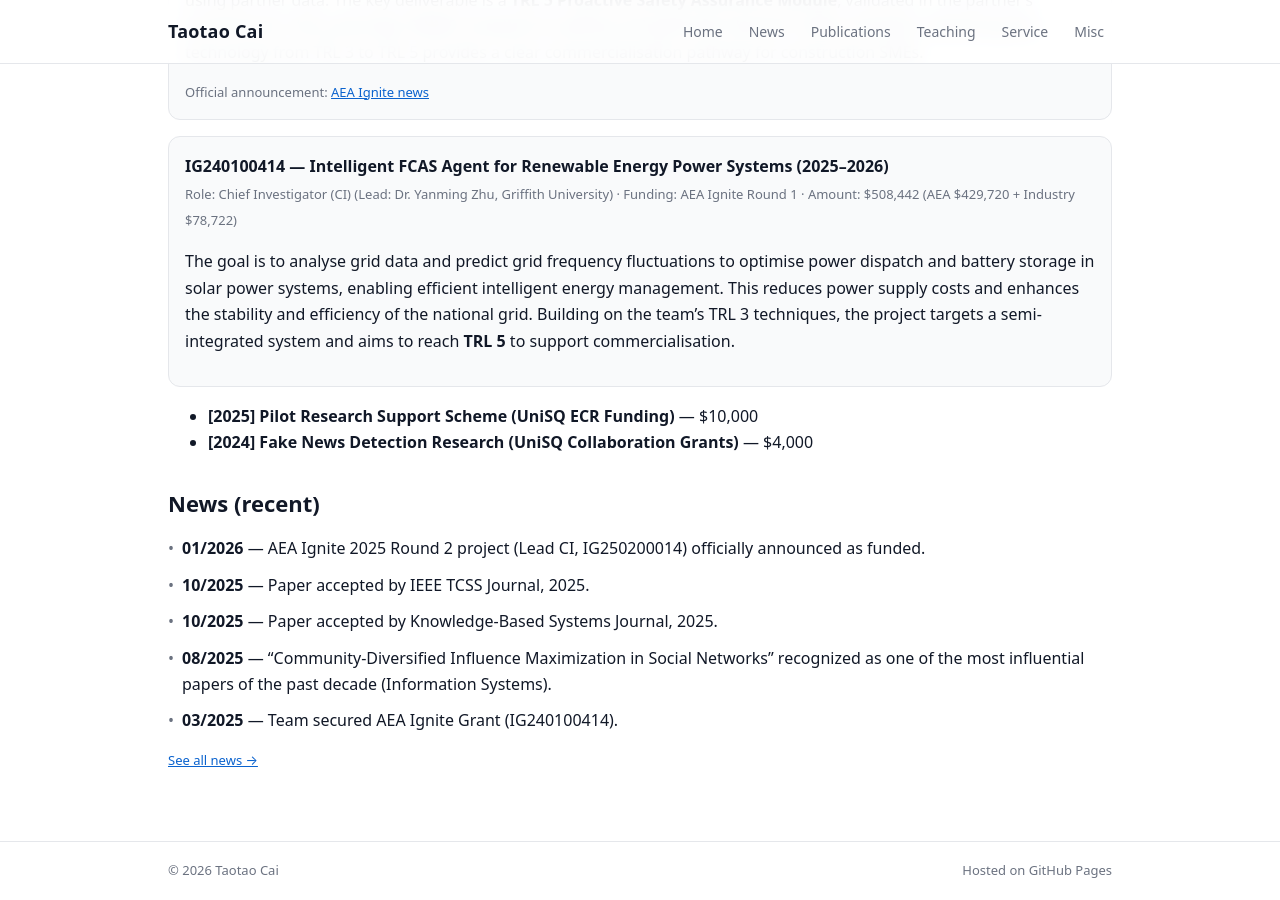
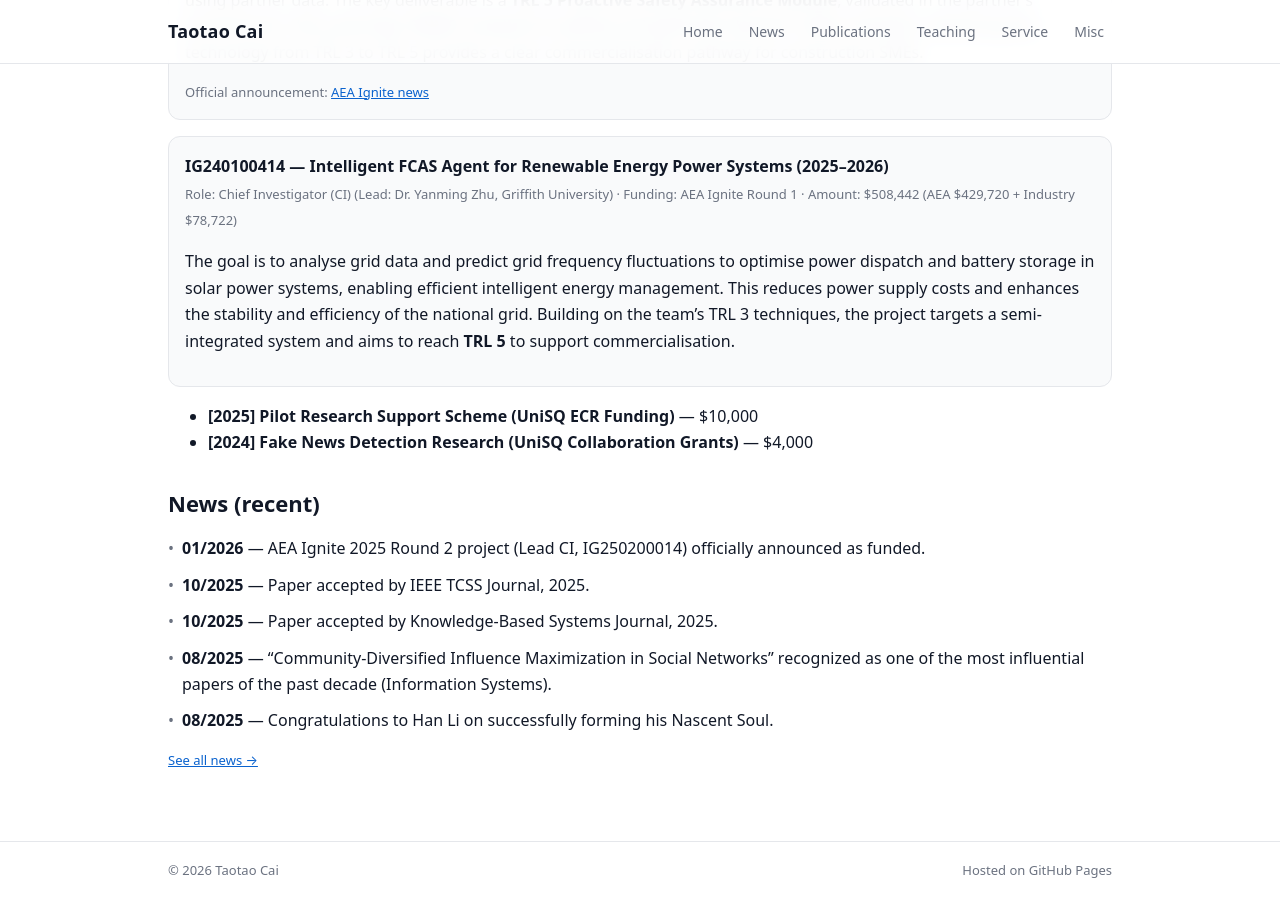
Before and after one commit to Taotao1992/Taotao1992.github.io, a Jekyll site: the page built from index.md, in a window 1280 px wide and 900 px high, scrolled down 1036 px. Built offline with Jekyll 4.4.1, drawn with Linux system fonts in a browser that asks for light colours.

```diff
--- a/index.md
+++ b/index.md
@@ -70,7 +70,7 @@ Before joining UniSQ, Dr. Cai worked as a Postdoctoral Research Fellow at Macqua
   <li><strong>10/2025</strong> — Paper accepted by IEEE TCSS Journal, 2025.</li>
   <li><strong>10/2025</strong> — Paper accepted by Knowledge-Based Systems Journal, 2025.</li>
   <li><strong>08/2025</strong> — “Community-Diversified Influence Maximization in Social Networks” recognized as one of the most influential papers of the past decade (Information Systems).</li>
-  <li><strong>03/2025</strong> — Team secured AEA Ignite Grant (IG240100414).</li>
+  <li><strong>08/2025</strong> — Congratulations to Han Li on successfully forming his Nascent Soul.</li>
 </ul>
 
 <div class="small"><a href="/news/">See all news →</a></div>
```
